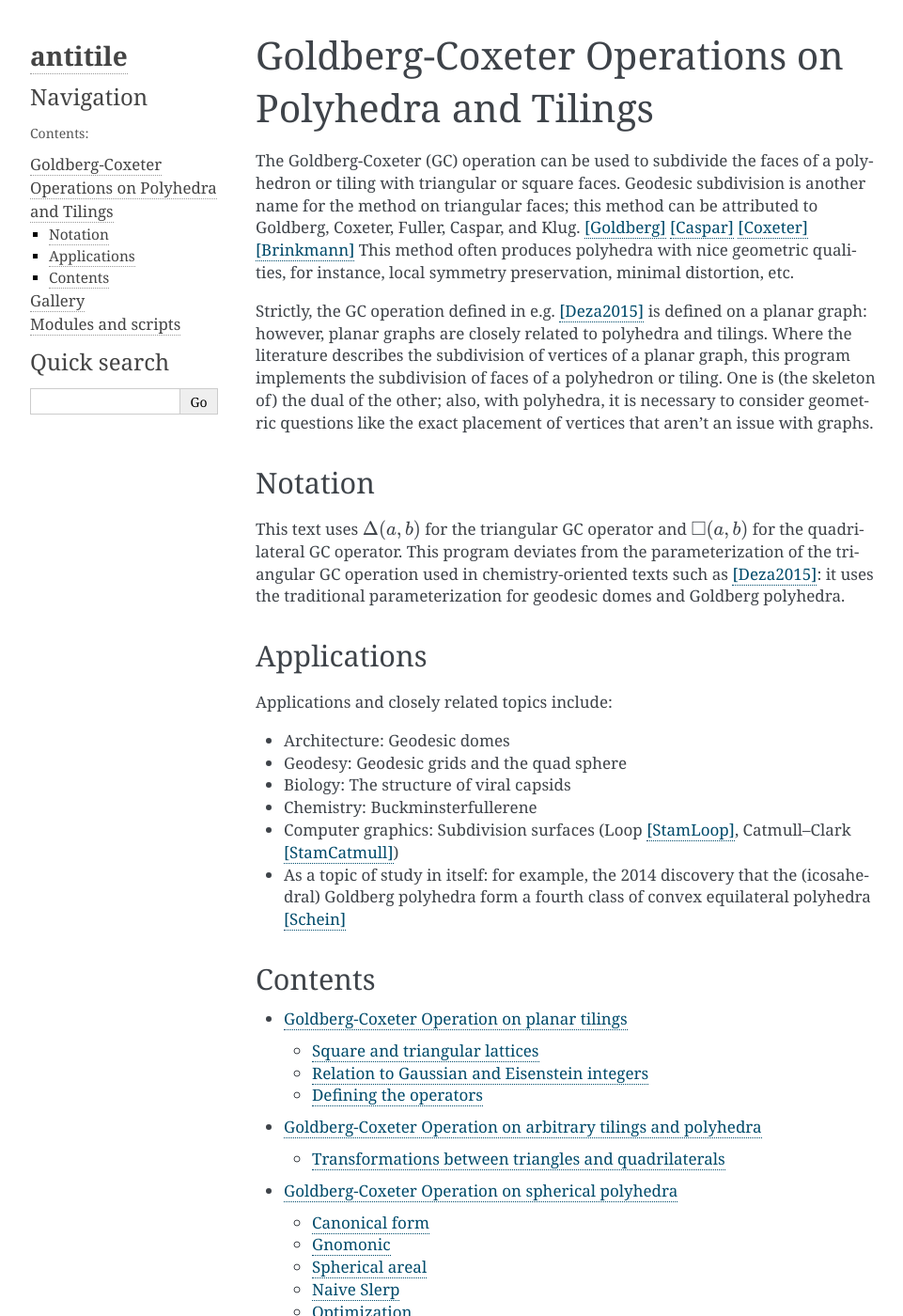
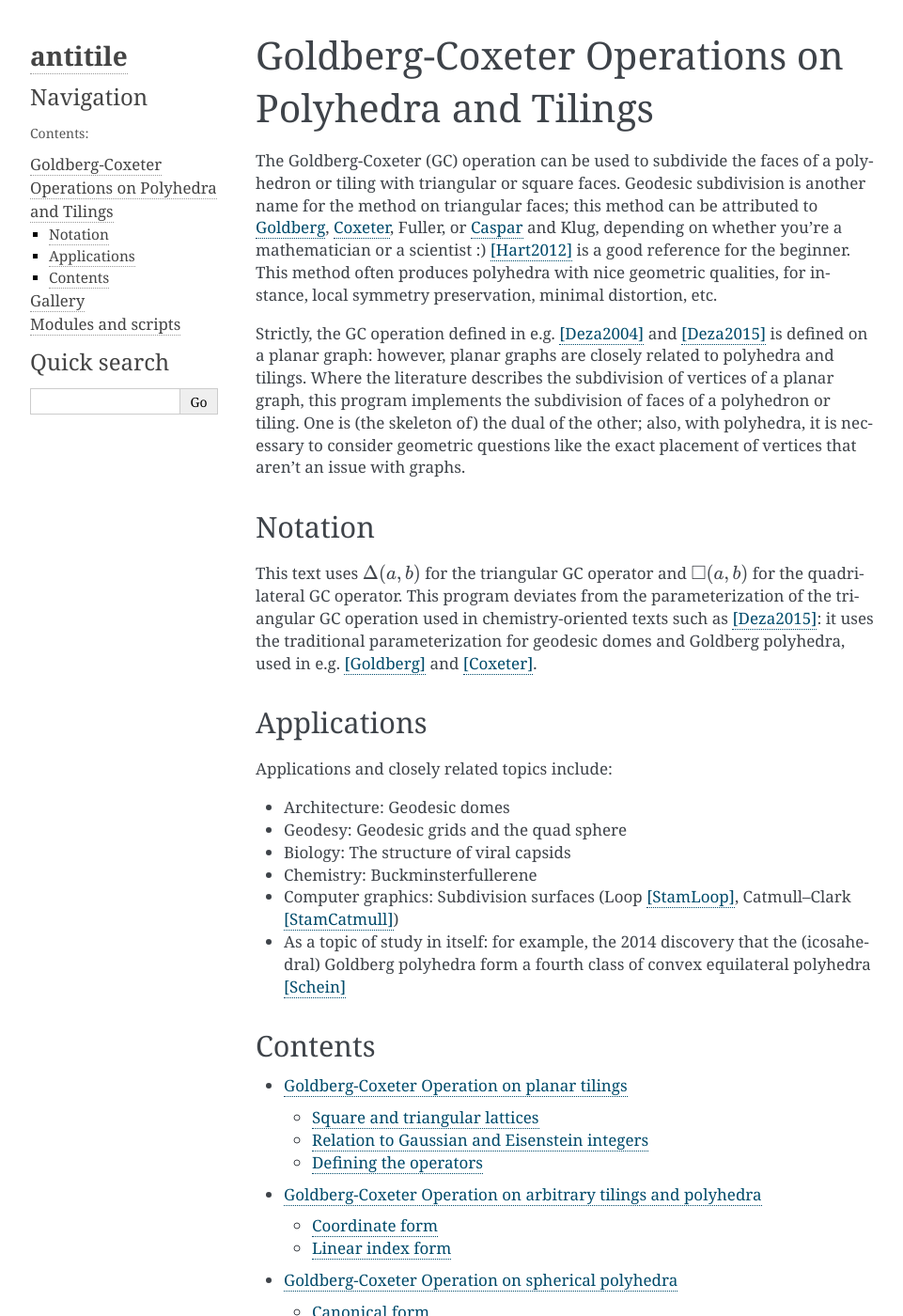
Before and after one commit to brsr/antitile, a Sphinx documentation site: the page built from docs/gco.rst, in a window 1280 px wide and 1400 px high. Shown: the whole window at 94% size, without its empty margins (148-1109 px from the left). Built offline with Sphinx 7.4.7, drawn with Linux system fonts in a browser that asks for light colours.

Commit message:
More docs

```diff
--- a/docs/gco-arb.rst
+++ b/docs/gco-arb.rst
@@ -1,8 +1,8 @@
 Goldberg-Coxeter Operation on arbitrary tilings and polyhedra
 =============================================================
 
-Transformations between triangles and quadrilaterals
-----------------------------------------------------
+Coordinate form
+---------------
 For our purposes, triangles are specified by barycentric coordinates
 :math:`\beta_i` where :math:`\beta_1 + \beta_2 + \beta_3 = 1`.
 
@@ -17,3 +17,6 @@ If the quadrilateral is a skew quadrilateral, x and y smoothly parameterize a
 surface over that skew quadrilateral.
 
 :math:`\mathbf \hat v = \frac{\mathbf v^*}{\|\mathbf v^*\|}`
+
+Linear index form
+-----------------
--- a/docs/gco.rst
+++ b/docs/gco.rst
@@ -3,18 +3,19 @@ Goldberg-Coxeter Operations on Polyhedra and Tilings
 The Goldberg-Coxeter (GC) operation can be used to subdivide the faces of a
 polyhedron or tiling with triangular or square faces. Geodesic subdivision is
 another name for the method on triangular faces; this method can be attributed
-to Goldberg, Coxeter, Fuller, Caspar, and Klug. [Goldberg]_ [Caspar]_
-[Coxeter]_ [Brinkmann]_ This method often
+to Goldberg_, Coxeter_, Fuller, or Caspar_ and Klug, depending on whether
+you're a mathematician or a scientist :) [Hart2012]_ is a good
+reference for the beginner. This method often
 produces polyhedra with nice geometric qualities, for instance,
 local symmetry preservation, minimal distortion, etc.
 
-Strictly, the GC operation defined in e.g. [Deza2015]_ is defined on
-a planar graph: however, planar graphs are closely related to polyhedra and
-tilings. Where the literature describes the subdivision of vertices of a
-planar graph, this program implements the subdivision of faces of a polyhedron
-or tiling. One is (the skeleton of) the dual of the other; also, with
-polyhedra, it is necessary to consider geometric questions like the exact
-placement of vertices that aren't an issue with graphs.
+Strictly, the GC operation defined in e.g. [Deza2004]_ and [Deza2015]_ is
+defined on a planar graph: however, planar graphs are closely related to
+polyhedra and tilings. Where the literature describes the subdivision of
+vertices of a planar graph, this program implements the subdivision of faces
+of a polyhedron or tiling. One is (the skeleton of) the dual of the other;
+also, with polyhedra, it is necessary to consider geometric questions
+like the exact placement of vertices that aren't an issue with graphs.
 
 Notation
 --------
@@ -22,7 +23,8 @@ This text uses :math:`\Delta(a,b)` for the triangular GC operator and
 :math:`\Box(a,b)` for the quadrilateral GC operator. This program deviates
 from the parameterization of the triangular GC operation used in
 chemistry-oriented texts such as [Deza2015]_: it uses the traditional
-parameterization for geodesic domes and Goldberg polyhedra.
+parameterization for geodesic domes and Goldberg polyhedra, used in e.g.
+[Goldberg]_ and [Coxeter]_.
 
 Applications
 ------------
```
Also changed, not shown: docs/gco-planar.rst (+13 -7 lines).
